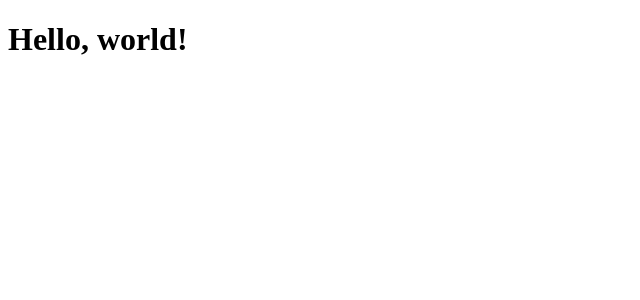
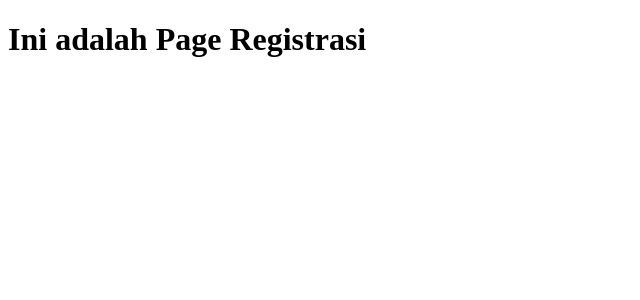
Before and after one commit to Eventaris/Eventaris, a React (Vite) app: page / in a window 1280 px wide. Shown: the top 300 px of the page, without its empty margins (0-640 px from the left). Built offline with nearby package versions, Linux system fonts and the light colour scheme.

Commit message:
test merubah h1

```diff
--- a/src/index.jsx
+++ b/src/index.jsx
@@ -1,7 +1,7 @@
 import React from 'react';
 import { createRoot } from 'react-dom/client';
 
-const element = <h1>Hello, world!</h1>;
+const element = <h1>Ini adalah Page Registrasi</h1>;
 
 const root = createRoot(document.getElementById('root'));
 root.render(element);
```
